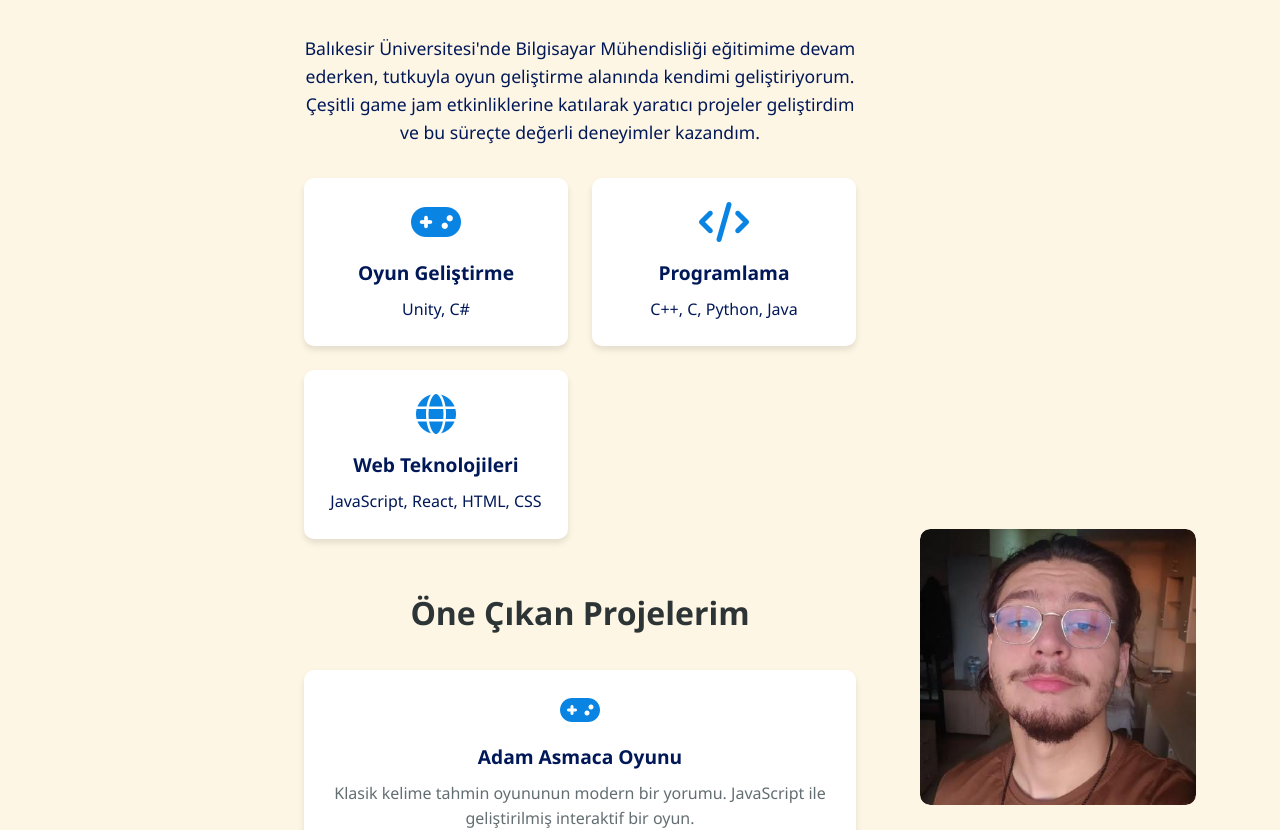
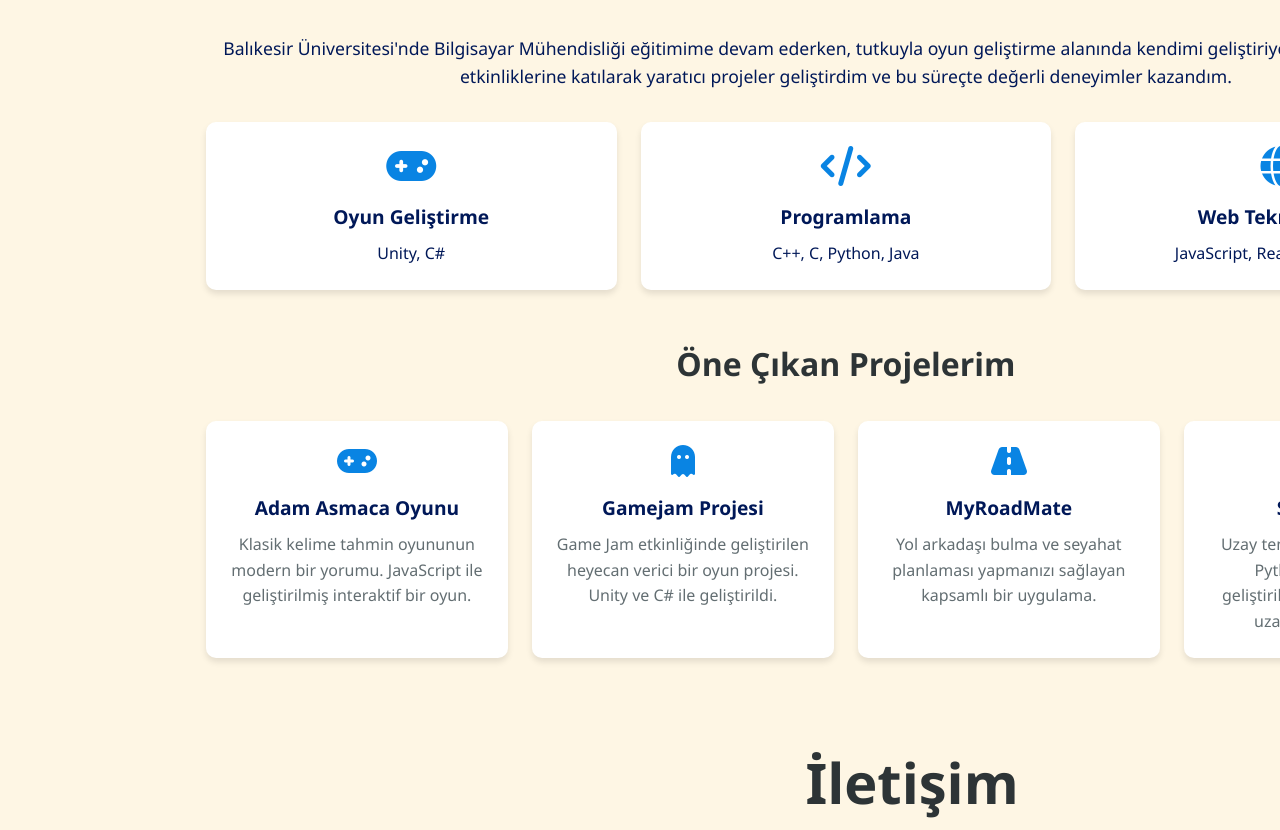
Before and after one commit to Mehmetefeyld/portfolio, a React (Create React App) app in the folder react-portfolio/: page / in a window 1280 px wide. Shown: the part 1082-1912 px from the top of the page. Built offline with nearby package versions, Linux system fonts and the light colour scheme.

Commit message:
galiba son

```diff
--- a/react-portfolio/src/App.css
+++ b/react-portfolio/src/App.css
@@ -10,8 +10,8 @@
   --accent-color: #0984e3;
   --text-light: #ffffff;
   --text-dark: #2d3436;
-  --light-bg: #fef6e4;
-  --dark-bg: #2d3436;
+  --light-bg: rgba(254, 246, 228, 0.9); /* Arka plan rengini %10 saydam yaptım */
+  --dark-bg: rgba(45, 52, 54, 0.9);
   --box-shadow: 0 4px 6px rgba(0, 0, 0, 0.1);
   --transition: all 0.3s ease;
   --container-padding: 2rem;
@@ -20,7 +20,7 @@
 
 html, body {
   overflow-x: hidden;
-  width: 100%;
+  width: 100vw; /* viewport width'e göre ayarladım */
   min-height: 100vh;
 }
 
@@ -36,6 +36,7 @@ body {
 .App {
   display: flex;
   min-height: 100vh;
+  width: 100vw; /* viewport width'e göre ayarladım */
   position: relative;
 }
 
@@ -43,7 +44,7 @@ main {
   flex: 1;
   padding: var(--container-padding);
   min-height: 100vh;
-  width: 100%;
+  width: 100vw; /* viewport width'e göre ayarladım */
   display: flex;
   flex-direction: column;
   align-items: center;
@@ -59,9 +60,9 @@ section {
 }
 
 .container {
-  width: 100%;
-  max-width: 1200px;
-  margin: 0 auto;
+  width: 100vw; /* viewport width'e göre ayarladım */
+  max-width: none; /* max-width sınırlamasını kaldırdım */
+  margin: 0;
   padding: 0 var(--container-padding);
   display: flex;
   flex-direction: column;
--- a/react-portfolio/src/components/About.css
+++ b/react-portfolio/src/components/About.css
@@ -1,7 +1,7 @@
 .about-section {
   background-color: var(--light-bg);
   padding: 6rem 0;
-  width: 100%;
+  width: 100vw;
   position: relative;
   display: flex;
   flex-direction: column;
@@ -13,14 +13,14 @@
   display: flex;
   gap: 4rem;
   align-items: center;
-  width: 100%;
-  max-width: 1200px;
+  width: 100vw;
+  max-width: none;
   justify-content: center;
 }
 
 .about-text {
   flex: 2;
-  max-width: 800px;
+  max-width: none;
   text-align: center;
 }
 
@@ -52,7 +52,7 @@
   grid-template-columns: repeat(auto-fit, minmax(250px, 1fr));
   gap: 1.5rem;
   margin-bottom: 3rem;
-  width: 100%;
+  width: 100vw;
   place-items: center;
 }
 
@@ -99,7 +99,7 @@
   display: grid;
   grid-template-columns: repeat(auto-fit, minmax(280px, 1fr));
   gap: 1.5rem;
-  width: 100%;
+  width: 100vw;
   place-items: center;
 }
 
```
